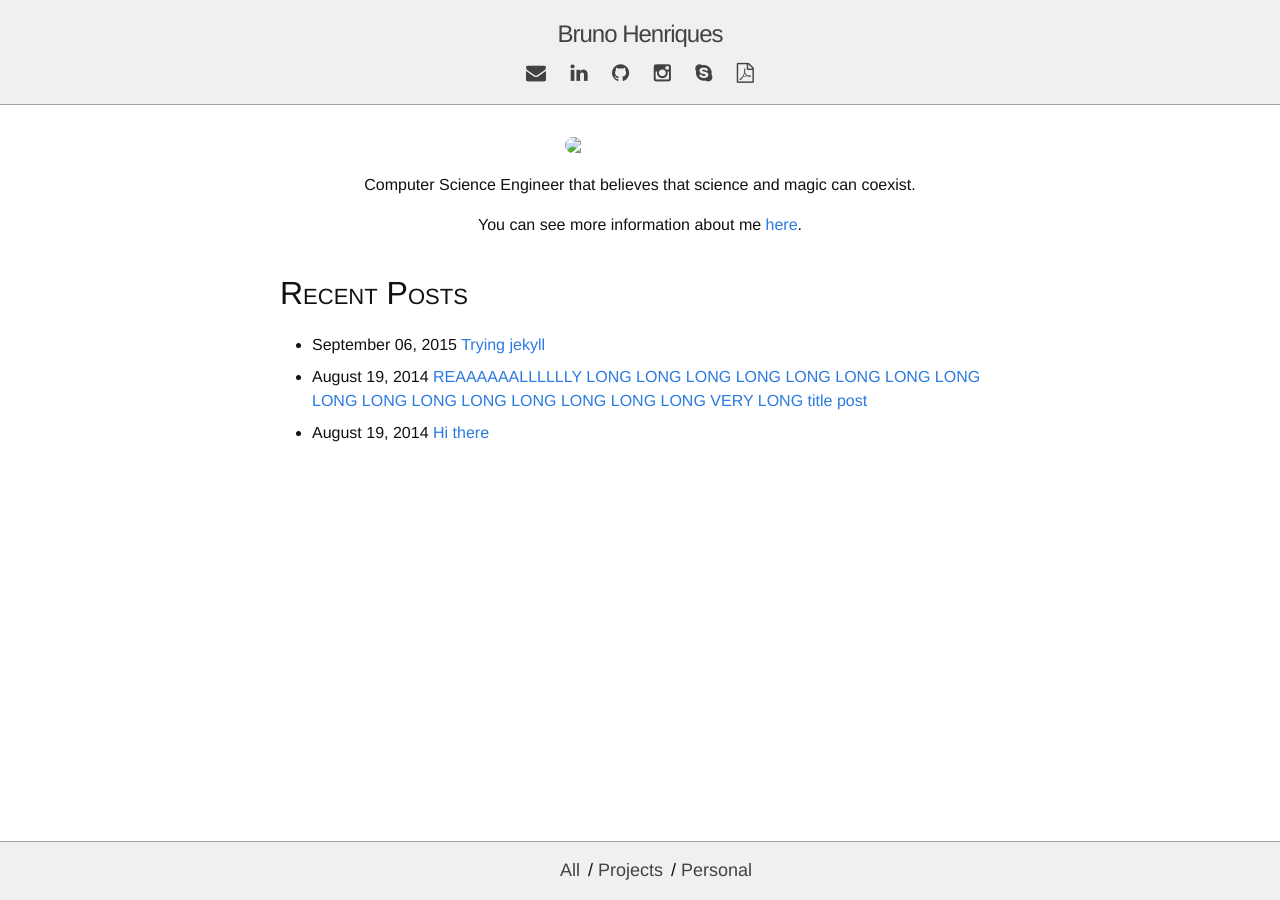
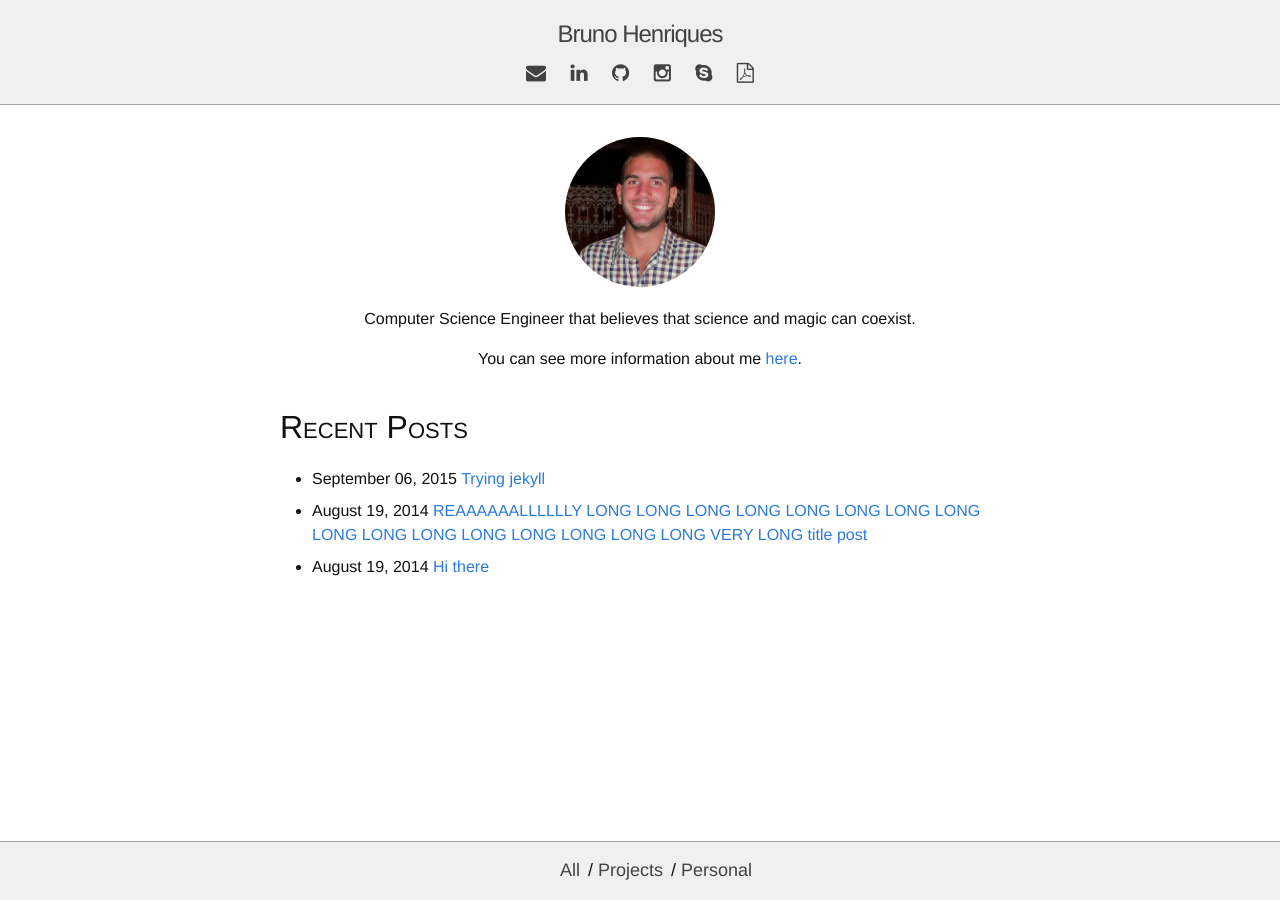
Before and after one commit to xanzheus/riques, a Jekyll site: the page built from index.html, in a window 1280 px wide. Built offline with Jekyll 4.4.1, drawn with Linux system fonts in a browser that asks for light colours.

Commit message:
Fixed profile picture bad url

```diff
--- a/_config.yml
+++ b/_config.yml
@@ -10,7 +10,7 @@ permalink: /:categories/:title
 
 author:
     fullname: Bruno Henriques
-    profile-image: "/images/profile_pic.jpg"
+    profile-image: "assets/images/profile_pic.jpg"
     email: brunoaphenriques@gmail.com
     linkedin: bphenriques
     github: bphenriques
```
